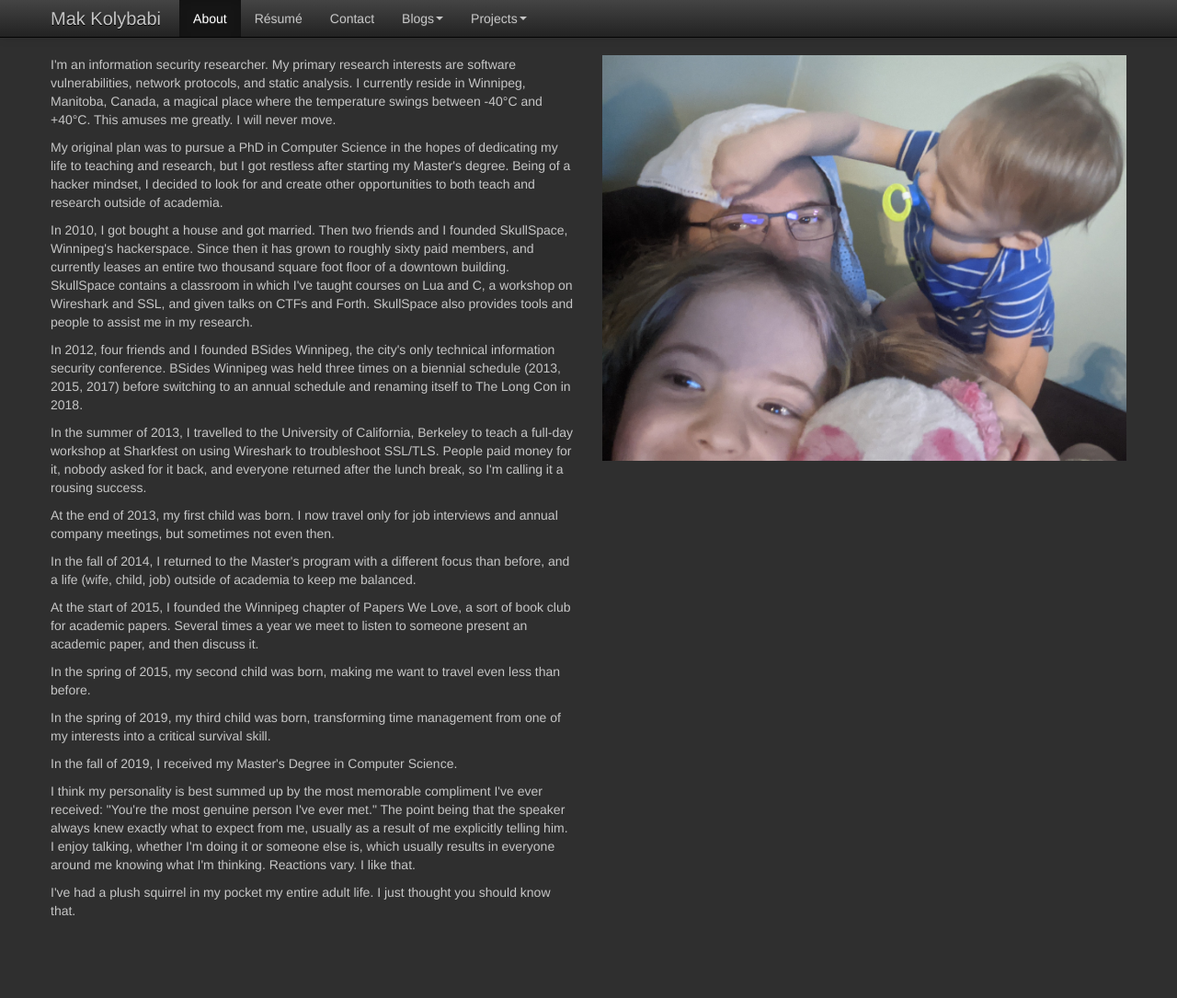
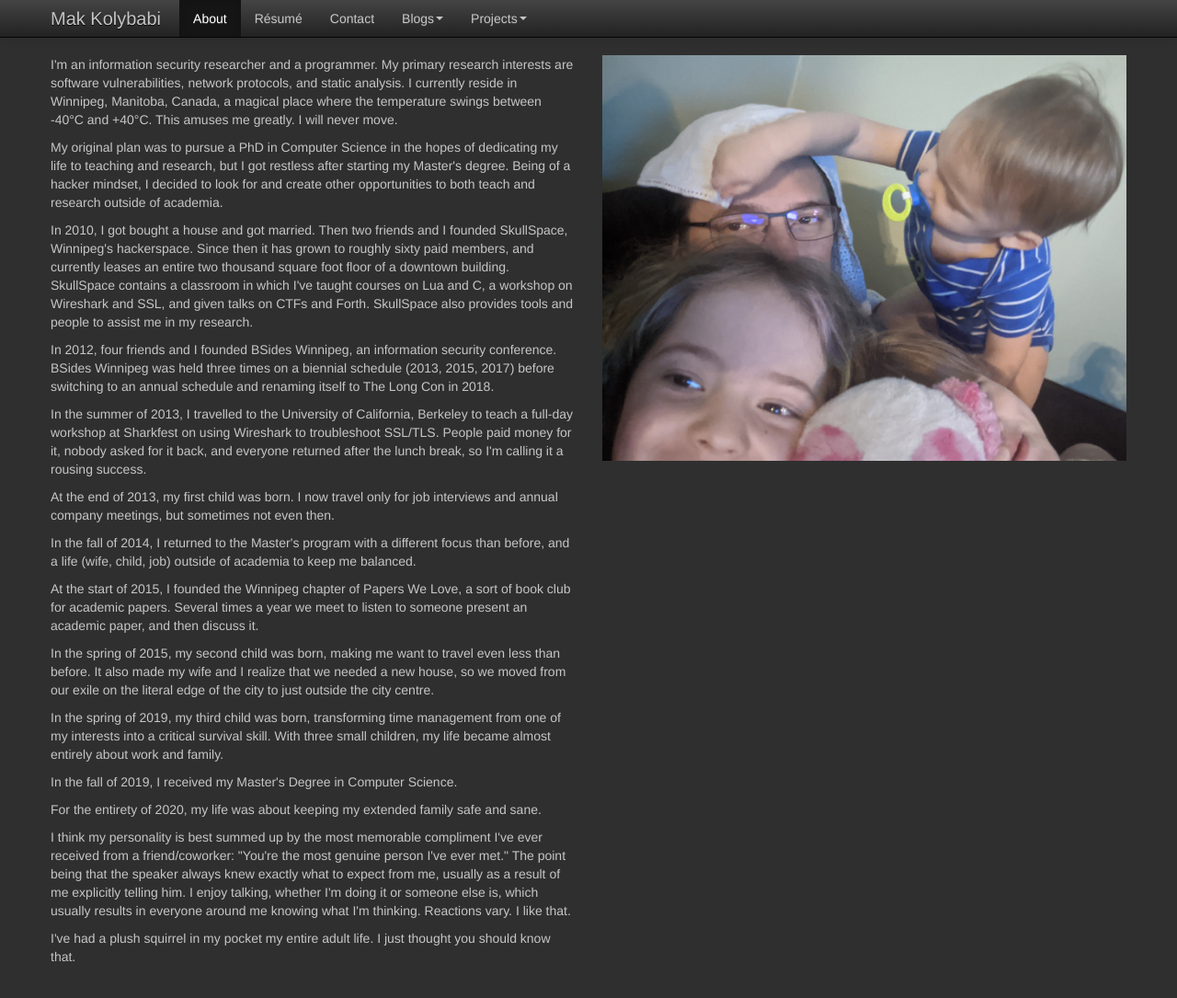
Before and after one commit to mogigoma/mogigoma.com, a Jekyll site: the page built from about.html, in a window 1280 px wide and 1100 px high. Shown: the top 1085 px of the window at 92% size. Built offline with Jekyll 4.4.1, drawn with Linux system fonts in a browser that asks for light colours.

Commit message:
Update About.

```diff
--- a/about.html
+++ b/about.html
@@ -7,13 +7,13 @@ title: About Mak Kolybabi
 <div class="container">
   <div class="row">
     <div class="span6">
-      <p>I'm an information security researcher. My primary research interests are software vulnerabilities, network protocols, and static analysis. I currently reside in Winnipeg, Manitoba, Canada, a magical place where the temperature swings between -40°C and +40°C. This amuses me greatly. I will never move.</p>
+      <p>I'm an information security researcher and a programmer. My primary research interests are software vulnerabilities, network protocols, and static analysis. I currently reside in Winnipeg, Manitoba, Canada, a magical place where the temperature swings between -40°C and +40°C. This amuses me greatly. I will never move.</p>
 
       <p>My original plan was to pursue a PhD in Computer Science in the hopes of dedicating my life to teaching and research, but I got restless after starting my Master's degree. Being of a hacker mindset, I decided to look for and create other opportunities to both teach and research outside of academia.</p>
 
       <p>In 2010, I got bought a house and got married. Then two friends and I founded SkullSpace, Winnipeg's hackerspace. Since then it has grown to roughly sixty paid members, and currently leases an entire two thousand square foot floor of a downtown building. SkullSpace contains a classroom in which I've taught courses on Lua and C, a workshop on Wireshark and SSL, and given talks on CTFs and Forth. SkullSpace also provides tools and people to assist me in my research.</p>
 
-      <p>In 2012, four friends and I founded BSides Winnipeg, the city's only technical information security conference. BSides Winnipeg was held three times on a biennial schedule (2013, 2015, 2017) before switching to an annual schedule and renaming itself to The Long Con in 2018.</p>
+      <p>In 2012, four friends and I founded BSides Winnipeg, an information security conference. BSides Winnipeg was held three times on a biennial schedule (2013, 2015, 2017) before switching to an annual schedule and renaming itself to The Long Con in 2018.</p>
 
       <p>In the summer of 2013, I travelled to the University of California, Berkeley to teach a full-day workshop at Sharkfest on using Wireshark to troubleshoot SSL/TLS. People paid money for it, nobody asked for it back, and everyone returned after the lunch break, so I'm calling it a rousing success.</p>
 
@@ -23,13 +23,15 @@ title: About Mak Kolybabi
 
       <p>At the start of 2015, I founded the Winnipeg chapter of Papers We Love, a sort of book club for academic papers. Several times a year we meet to listen to someone present an academic paper, and then discuss it.</p>
 
-      <p>In the spring of 2015, my second child was born, making me want to travel even less than before.</p>
+      <p>In the spring of 2015, my second child was born, making me want to travel even less than before. It also made my wife and I realize that we needed a new house, so we moved from our exile on the literal edge of the city to just outside the city centre.</p>
 
-      <p>In the spring of 2019, my third child was born, transforming time management from one of my interests into a critical survival skill.</p>
+      <p>In the spring of 2019, my third child was born, transforming time management from one of my interests into a critical survival skill. With three small children, my life became almost entirely about work and family.</p>
 
       <p>In the fall of 2019, I received my Master's Degree in Computer Science.</p>
 
-      <p>I think my personality is best summed up by the most memorable compliment I've ever received: "You're the most genuine person I've ever met." The point being that the speaker always knew exactly what to expect from me, usually as a result of me explicitly telling him. I enjoy talking, whether I'm doing it or someone else is, which usually results in everyone around me knowing what I'm thinking. Reactions vary. I like that.</p>
+      <p>For the entirety of 2020, my life was about keeping my extended family safe and sane.</p>
+
+      <p>I think my personality is best summed up by the most memorable compliment I've ever received from a friend/coworker: "You're the most genuine person I've ever met." The point being that the speaker always knew exactly what to expect from me, usually as a result of me explicitly telling him. I enjoy talking, whether I'm doing it or someone else is, which usually results in everyone around me knowing what I'm thinking. Reactions vary. I like that.</p>
 
       <p>I've had a plush squirrel in my pocket my entire adult life. I just thought you should know that.</p>
     </div>
```
